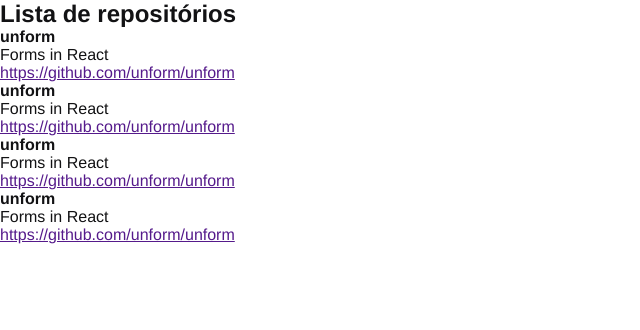
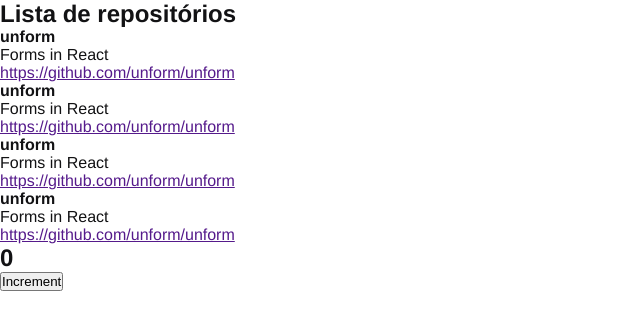
Before and after one commit to devEzt/01-github-explorer, a React app: page / in a window 1280 px wide. Shown: the top 330 px of the page, without its empty margins (0-640 px from the left). Built offline with nearby package versions, Linux system fonts and the light colour scheme.

Commit message:
feat(main): state implements with a example to do a counter

```diff
--- a/src/App.jsx
+++ b/src/App.jsx
@@ -1,6 +1,12 @@
+import { Counter } from './components/Counter'
 import { RepositoryList } from './components/RepositoryList'
 import './styles/global.scss'
 
 export function App() {
-  return <RepositoryList />
+  return (
+    <>
+      <RepositoryList />
+      <Counter />
+    </>
+  )
 }
--- /dev/null
+++ b/src/components/Counter.jsx
@@ -0,0 +1,23 @@
+import { useState } from 'react'
+
+//hook -> gancho
+
+export function Counter() {
+  //const x let
+  const [counter, setCounter] = useState(0)
+
+  //let it change - deixa isso mudar.
+
+  function increment() {
+    setCounter(counter + 1)
+  }
+
+  return (
+    <div>
+      <h2>{counter}</h2>
+      <button type="button" onClick={increment}>
+        Increment
+      </button>
+    </div>
+  )
+}
```
